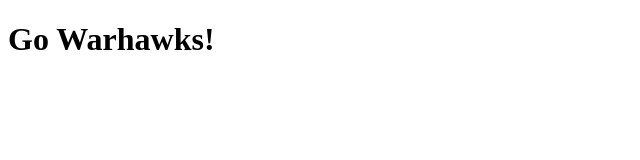
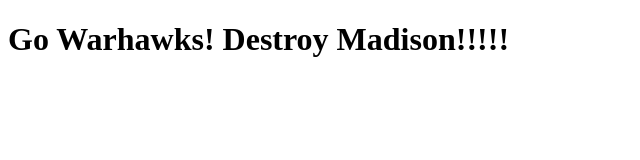
Before and after one commit to ITSCMAWS/Data, a plain HTML site: page index.html in a window 1280 px wide. Shown: the whole page, without its empty margins (0-640 px from the left). Drawn offline with Linux system fonts and the light colour scheme.

Commit message:
Destroy Madison

```diff
--- a/index.html
+++ b/index.html
@@ -4,6 +4,6 @@
     <title>Go Warhawks!!!</title>
 </head>
 <body>
-    <h1>Go Warhawks!</h1>
+    <h1>Go Warhawks! Destroy Madison!!!!!</h1>
 </body>
 </html>
```
